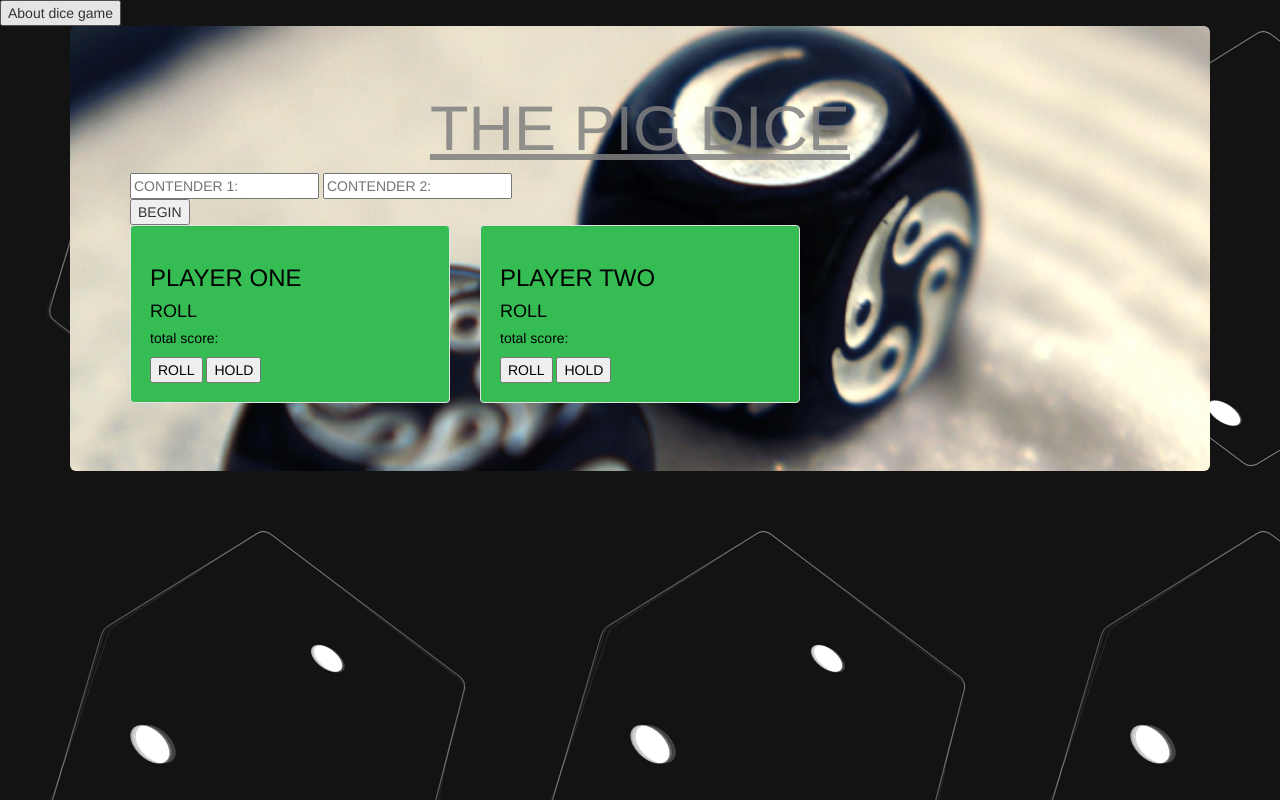
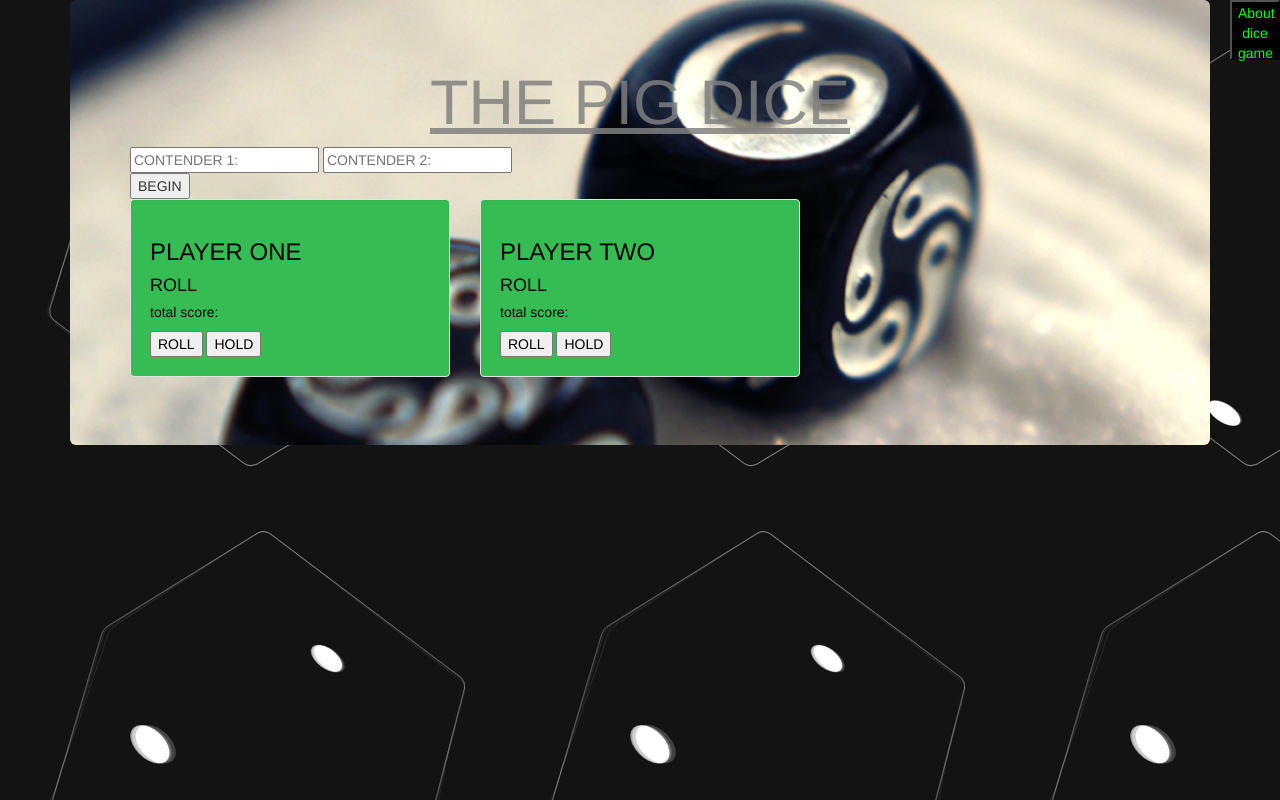
Before and after one commit to waweru12/pig-dice-project, a plain HTML site: page pig-dice.html in a window 1280 px wide. Drawn offline with nearby package versions, Linux system fonts and the light colour scheme; files whose address does not match are found by name.

Commit message:
button adjustments

```diff
--- a/css/styles.css
+++ b/css/styles.css
@@ -19,3 +19,10 @@ body{
   color:rgba(128, 128, 128, 0.849);
   text-align: center;
 }
+button{
+    color: rgb(0, 255, 13);
+    background-color: black;
+    float:right;
+    height: 60px;
+    width: 50px;
+}
```
